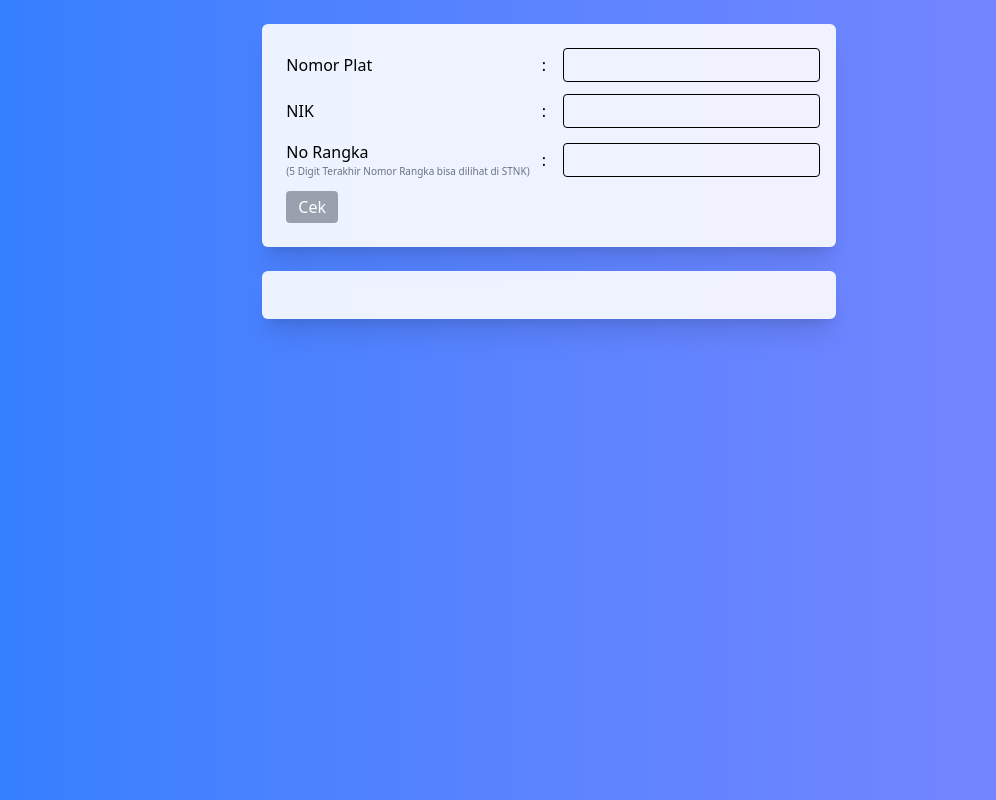
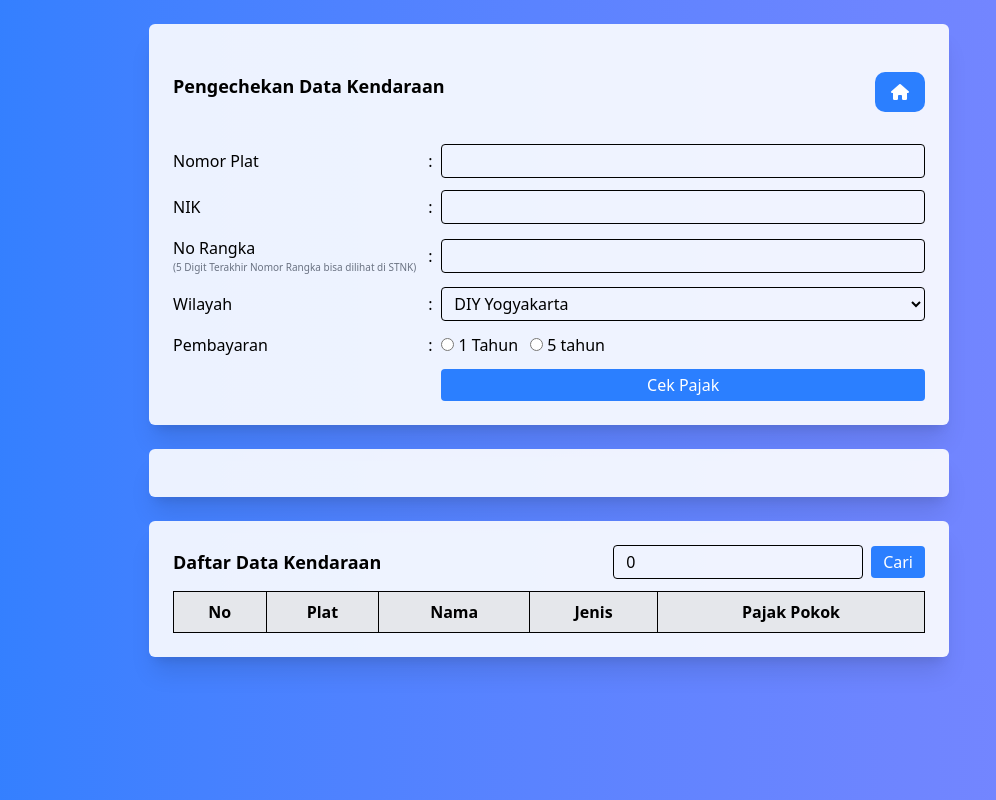
Before and after one commit to hafizprasejarah/UTS_WEB2, a PHP site: page /halaman-pajak/pajak.php in a window 1280 px wide. Shown: the whole page, without its empty margins (91-1087 px from the left). Run offline with PHP 8.4, Linux system fonts and the light colour scheme; lists and menus that the app fills with data are empty.

Commit message:
final uts

```diff
--- a/halaman-pajak/pajak.php
+++ b/halaman-pajak/pajak.php
@@ -54,6 +54,25 @@ $kendaraan = [
 $plat =  $_POST['plat'] ?? '';
 $nik = $_POST['nik'] ?? '';
 $nomorRangkaInput = $_POST['no_rangka'] ?? '';
+$wilayah = $_POST['wilayah'] ?? 0;
+$tahunpajak = $_POST['tahun'] ?? 0;
+$keyword = $_POST['keyword'] ?? 0;
+
+$error = '';
+$data = null;
+$hasil_cari = [];
+if ($keyword != '') {
+    foreach ($kendaraan as $platNomor => $item) {
+        if (stripos($platNomor, $keyword) !== false || stripos($item['nama'], $keyword) !== false || stripos($item['jenis'], $keyword) !== false) {
+            $hasil_cari[$platNomor] = $item;
+
+        }
+    }
+
+} else {
+    $hasil_cari = $kendaraan; // Jika tidak mencari, tampilkan semua
+}
+
 ?>
 
 <!DOCTYPE html>
@@ -62,7 +81,8 @@ $nomorRangkaInput = $_POST['no_rangka'] ?? '';
 <head>
     <meta charset="UTF-8">
     <meta name="viewport" content="width=device-width, initial-scale=1.0">
-    <title>Document</title>
+    <title>Bayar</title>
+    <link rel="stylesheet" href="https://cdnjs.cloudflare.com/ajax/libs/font-awesome/6.2.1/css/all.min.css" integrity="sha512-MV7K8+y+gLIBoVD59lQIYicR65iaqukzvf/nwasF0nqhPay5w/9lJmVM2hMDcnK1OnMGCdVK+iQrJ7lzPJQd1w==" crossorigin="anonymous" referrerpolicy="no-referrer" />
     <script src="https://cdn.jsdelivr.net/npm/@tailwindcss/browser@4"></script>
     <script>
         const update = (input, total) => {
@@ -85,60 +105,88 @@ $nomorRangkaInput = $_POST['no_rangka'] ?? '';
 
 <body class="p-0 m-0 bg-gradient-to-r from-blue-500  to-indigo-400">
     <div class="w-full flex justify-center ">
-        <div class="max-w-[1080px] grid grid-column justify-center space-y-6 py-6 ">
-            <div class="max-w-[850px] shadow-lg bg-white/90 p-6 rounded-md space-y-2 shadow-xl ">
+        <div class="max-w-[1080px] grid grid-column justify-center space-y-6 py-6">
+            <div class="max-w-[850px] shadow-lg bg-white/90 p-6 rounded-md space-y-2 shadow-xl w-[800px] ">
+                <div class="w-full flex justify-between py-6">
+                    <h2 class="font-bold text-lg mb-3">Pengechekan Data Kendaraan</h2>
+                    <a href="../" class="bg-blue-500 px-4 py-2 rounded-[10px] text-white hover:bg-blue-600 hover:text-gray-200 transition">
+                        <i class="fa-solid fa-house"></i>
+                    </a>
+                </div>
                 <form action="" method="post" class="grid grid-cols-[auto_1px_1fr] gap-3 justify-center items-center">
 
                     <div>Nomor Plat</div>
                     <div>:</div>
-                    <input required="text" name="plat" maxlength="8" minlength="8" class="ml-2 border rounded px-2 py-1 w-full">
+                    <input required="text" name="plat" maxlength="8" minlength="8" class=" border rounded px-2 py-1 w-full">
 
                     <div>NIK</div>
                     <div>:</div>
                     <input required type="text" maxlength="16"
-                        minlength="0" class="ml-2 border rounded px-2 py-1 w-full" name="nik">
+                        minlength="0" class=" border rounded px-2 py-1 w-full" name="nik">
 
                     <div class="flex- flex-column">
                         <h4>No Rangka</h4>
                         <p class="text-[10px] text-gray-500">(5 Digit Terakhir Nomor Rangka bisa dilihat di STNK)</p>
                     </div>
                     <div>:</div>
-                    <input required type="number" name="no_rangka" maxlength="5" minlength="5" min="0" class="ml-2 border rounded px-2 py-1 w-full">
+                    <input required type="number" name="no_rangka" maxlength="5" minlength="5" min="0" class=" border rounded px-2 py-1 w-full">
 
-                    <div class=" flex items-center w-full">
-                        <button type="submit" name="cek" class="px-3 py-1 bg-gray-400 text-white rounded hover:bg-gray-500">Cek</button>
+                    <div>Wilayah</div>
+                    <div>:</div>
+                    <select name="wilayah" class=" border rounded px-2 py-1 w-full" required>
+                        <option value="DIY">DIY Yogyakarta</option>
+                        <option value="Jawa Tengah">Jawa Tengah</option>
+                        <option value="Jawa Barat">Jawa Barat</option>
+                        <option value="Jawa Timur">Jawa Timur</option>
+                    </select>
+
+                    <div>Pembayaran</div>
+                    <div>:</div>
+                    <div class="flex gap-3 ">
+                        <label><input type="radio" name="tahun" value="1" required> 1 Tahun</label>
+                        <label><input type="radio" name="tahun" value="5" required> 5 tahun</label>
                     </div>
+
+
+                    <div></div>
+                    <div></div>
+                    <button type="submit" name="cek" class="px-3 py-1 bg-blue-500 text-white rounded hover:bg-blue-600">Cek Pajak</button>
+
 
                 </form>
             </div>
 
-            <div class="max-w-[850px] shadow-lg bg-white/90 p-6 rounded-md shadow-xl ">
+            <div class="max-w-[850px]  shadow-lg bg-white/90 p-6 rounded-md shadow-xl">
                 <?php
                 if (isset($_POST['cek'])) : ?>
-
                     <?php
                     if (!isset($kendaraan[$plat])) {
-                        echo "❌ Data kendaraan tidak ditemukan.";
-                        exit;
-                    }
+                        $error = "Data kendaraan tidak ditemukan.";
+                    } else {
                         $data = $kendaraan[$plat];
 
                         if ($data['nomor_rangka'] !== $nomorRangkaInput) {
-                        echo "❌ Nomor rangka tidak sesuai.";
-                        exit;
+                            $error = "Nomor rangka tidak sesuai.";
+                        } elseif ($data['nik'] !== $nik) {
+                            $error = "NIK tidak sesuai.";
                         }
-                    $total = $data['pajak_pokok'] + $data['denda'];
+                    }
 
                     $kodeBayar = strtoupper(substr(md5($plat . time()), 0, 10));
 
+                    $total = ($data['pajak_pokok'] + $data['denda']) * $tahunpajak;
                     ?>
-
+                    <?php if ($error) : ?>
+                        <div class="text-red-600 font-semibold"><?= $error ?></div>
+                    <?php else : ?>
 
                         <h3 class="">Informasi Pajak Kendaraan</h3>
                         Nama Pemilik : <?= $data['nama'] ?><br>
                         Jenis Kendaraan : <?= $data['jenis'] ?><br>
+                        Wilayah : <?= $wilayah ?><br>
                         Pajak Pokok : Rp<?= number_format($data['pajak_pokok'], 0, ',', '.') ?><br>
                         Denda : Rp<?= number_format($data['denda'], 0, ',', '.') ?><br>
+                        Tahun : <?= $tahunpajak ?><br>
                         <b>Total Bayar : Rp <?= number_format($total, 0, ',', '.') ?></b><br><br>
                         Kode Bayar Anda : <b><?= $kodeBayar ?></b><br>
 
@@ -150,10 +198,12 @@ $nomorRangkaInput = $_POST['no_rangka'] ?? '';
                             <input type="hidden" name="kode_bayar" value="<?= $kodeBayar ?>">
                             <input type="hidden" name="total" value="<?= $total ?>">
                             <input type="hidden" name="nama" value="<?= $data['nama'] ?>">
+                            <input type="hidden" name="wilayah" value="<?= $wilayah ?>">
+                            <input type="hidden" name="tahun" value="<?= $tahunpajak ?>">
 
-                        <div class="flex">
-                            <label for="bayar">Bayar:</label>
-                            <input id="bayar" required type="number" min="0" name="input_bayar" class="ml-2 border rounded px-2 py-1"
+                            <div class="flex items-center gap-3">
+                                <label for="bayar">Bayar :</label>
+                                <input id="bayar" required type="number" min="0" name="input_bayar" class="border rounded px-2 py-1"
                                     onchange="update(this, <?= $total ?>)">
                             </div>
                             <p id="hasilBayar"></p>
@@ -163,33 +213,50 @@ $nomorRangkaInput = $_POST['no_rangka'] ?? '';
                             </div>
                         </form>
                         <br>
+                    <?php endif ?>
 
-                    <?php if (isset($_POST['bayar'])) {
-                        $jumlahbayar = $_POST['input_bayar'];
-                        $plat = $_POST['plat'];
-                        $kodeBayar = $_POST['kode_bayar'];
-                        $total = $_POST['total'];
-                        $jumlahbayar = $_POST['input_bayar'];
-                        $nama = $_POST['nama'];
+                <?php endif; ?>
 
-                        if ($jumlahbayar >= $total) {
+                <?php if (isset($_SESSION['pesan'])): ?>
+                    <div>Uang Kurang</div>
+                    <?php unset($_SESSION['pesan']) ?>
+                <?php endif; ?>
+            </div>
 
-                            $_SESSION['data_pembayaran'] = [
-                                'plat' => $plat,
-                                'kode_bayar' => $kodeBayar,
-                                'total' => $total,
-                                'jumlah_dibayar' => $jumlahbayar,
-                                'kembali' => $jumlahbayar - $total,
-                                'tanggal' => date('Y-m-d H:i:s'),
-                                'nama' => $kendaraan[$plat]['nama']
-                            ];
-                            header('Location: kwitansi.php');
-                            exit;
-                        }
+            <div class="max-w-[850px]  shadow-lg bg-white/90 p-6 rounded-md shadow-xl w-[800px]">
+                <div class="flex justify-between items-center mb-3">
+                    <h2 class="font-bold text-lg">Daftar Data Kendaraan</h2>
+
+                    <form method="post" class="flex items-center gap-2">
+                        <input type="text" name="keyword" placeholder="Cari plat, nama, atau jenis..." value="<?= htmlspecialchars($keyword) ?>" class="border rounded px-3 py-1 w-[250px]">
+                        <button type="submit" class="bg-blue-500 text-white px-3 py-1 rounded hover:bg-blue-600">Cari</button>
+                    </form>
+                </div>
+                <table class="table-auto w-full border-collapse border border-gray-300">
+                    <thead class="bg-gray-200">
+                        <tr>
+                            <th class="border p-2">No</th>
+                            <th class="border p-2">Plat</th>
+                            <th class="border p-2">Nama</th>
+                            <th class="border p-2">Jenis</th>
+                            <th class="border p-2">Pajak Pokok</th>
+                        </tr>
+                    </thead>
+                    <tbody>
+                        <?php
+                        $no = 1;
+                        foreach ($hasil_cari as $platNomor => $data) {
+                            echo "<tr>
+                        <td class='border p-2 text-center'>{$no}</td>
+                        <td class='border p-2'>{$platNomor}</td>
+                        <td class='border p-2'>{$data['nama']}</td>
+                        <td class='border p-2'>{$data['jenis']}</td>
+                        <td class='border p-2'>Rp" . number_format($data['pajak_pokok'], 0, ',', '.') . "</td></tr>";
+                            $no++;
                         }
                         ?>
-
-                <?php endif; ?>
+                    </tbody>
+                </table>
             </div>
         </div>
     </div>
```
Also changed, not shown: halaman-pajak/kwitansi.php (+11 -7 lines), index.php (+15 -14 lines), asset/logo1.png (added). Lines whose indentation alone changed are shown as unchanged.
